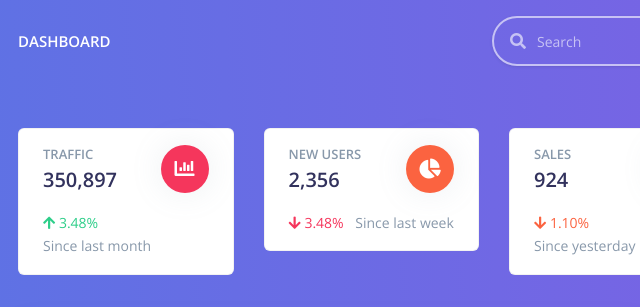
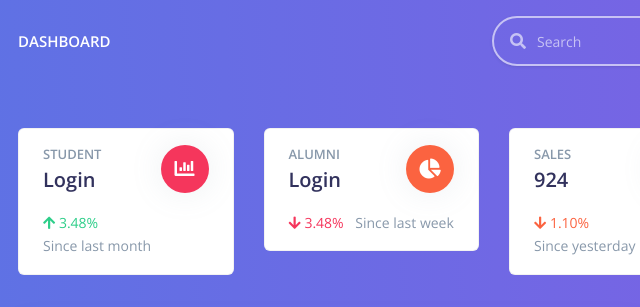
Before and after one commit to Columbus19/team-3, a plain HTML site: page templates/index.html in a window 1280 px wide. Shown: the top 307 px of the page, 271-911 px from the left. Drawn offline with nearby package versions, Linux system fonts and the light colour scheme.

Commit message:
edit to index.html

```diff
--- a/templates/index.html
+++ b/templates/index.html
@@ -262,8 +262,8 @@
                 <div class="card-body">
                   <div class="row">
                     <div class="col">
-                      <h5 class="card-title text-uppercase text-muted mb-0">Traffic</h5>
-                      <span class="h2 font-weight-bold mb-0">350,897</span>
+                      <h5 class="card-title text-uppercase text-muted mb-0">Student</h5>
+                      <span class="h2 font-weight-bold mb-0">Login</span>
                     </div>
                     <div class="col-auto">
                       <div class="icon icon-shape bg-danger text-white rounded-circle shadow">
@@ -283,8 +283,8 @@
                 <div class="card-body">
                   <div class="row">
                     <div class="col">
-                      <h5 class="card-title text-uppercase text-muted mb-0">New users</h5>
-                      <span class="h2 font-weight-bold mb-0">2,356</span>
+                      <h5 class="card-title text-uppercase text-muted mb-0">Alumni</h5>
+                      <span class="h2 font-weight-bold mb-0">Login</span>
                     </div>
                     <div class="col-auto">
                       <div class="icon icon-shape bg-warning text-white rounded-circle shadow">
```
